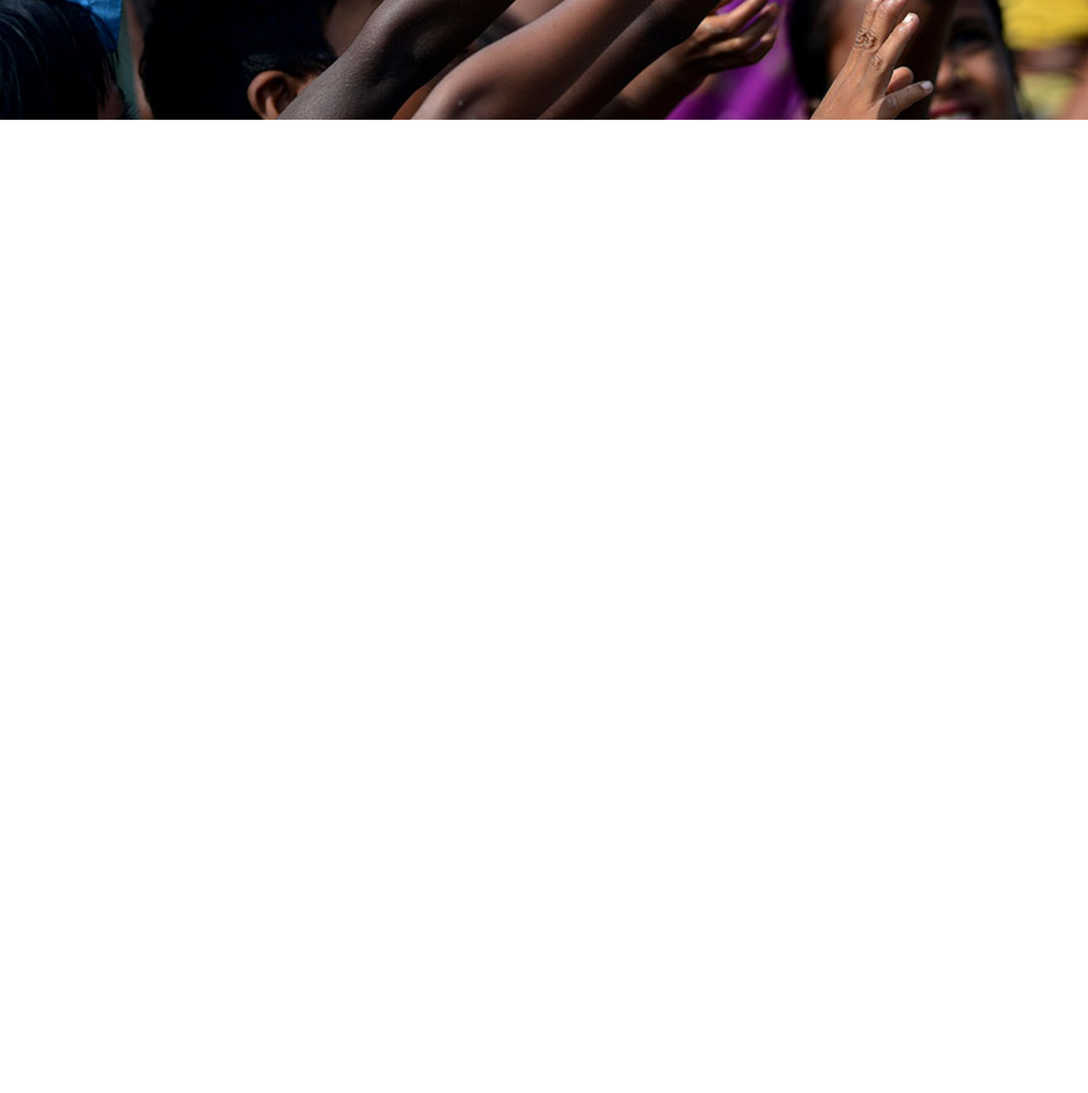
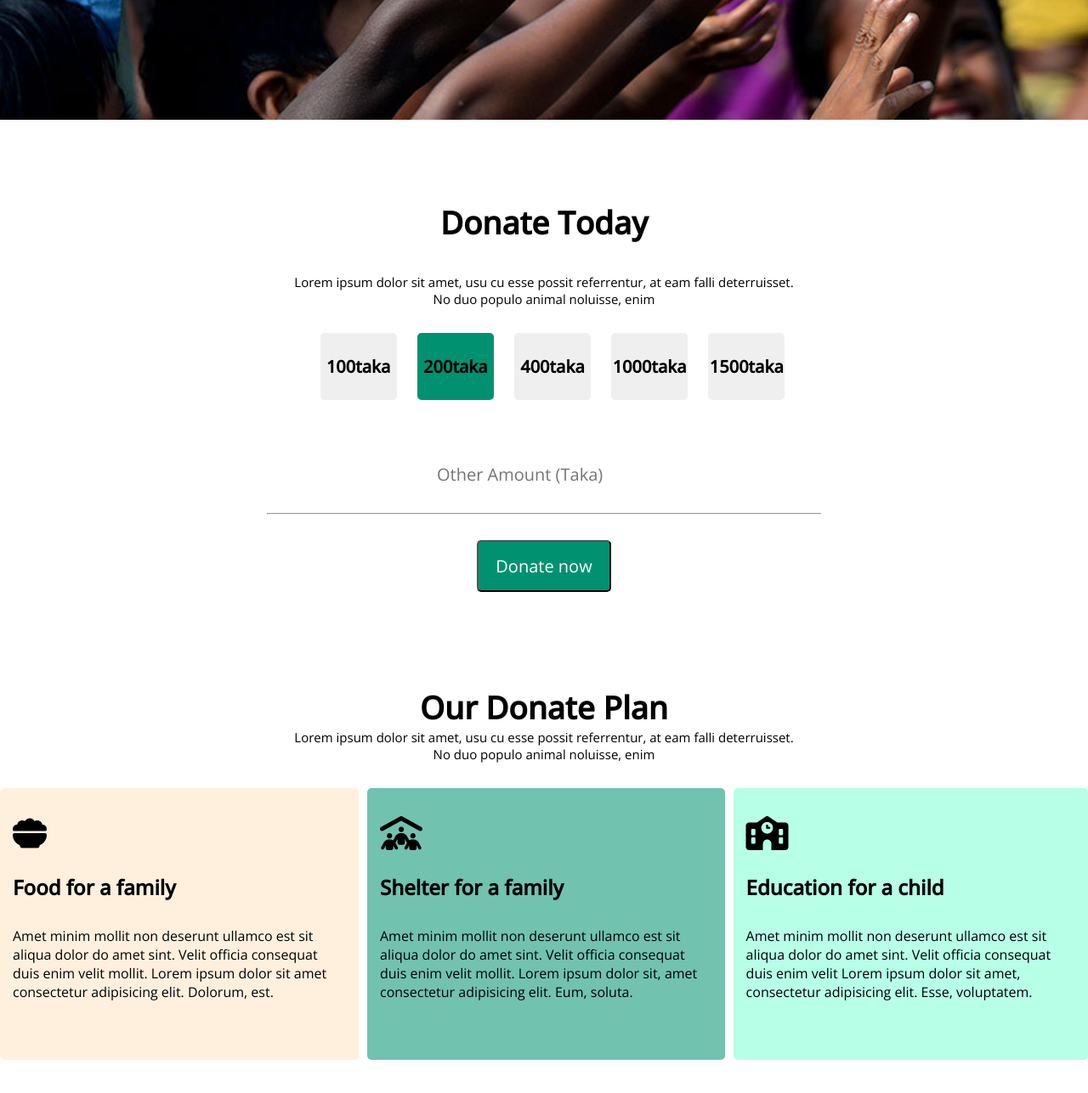
Before and after one commit to Antor-094/donate-today, a plain HTML site: page index.html in a window 1280 px wide. Shown: the part 589-1876 px from the top of the page at 85% size. Before the commit the page ends 800 px from the top, so only its background shows below. Drawn offline with nearby package versions, Linux system fonts and the light colour scheme.

Commit message:
donate today and the donation plan added

```diff
--- a/index.html
+++ b/index.html
@@ -8,7 +8,12 @@
     <title>Donate Today</title>
     <link rel="shortcut icon" href="icons/icon11.svg" type="image/x-icon">
     <link rel="stylesheet" href="styles/styles.css">
-    <link rel="preconnect" href="https://fonts.googleapis.com"><link rel="preconnect" href="https://fonts.gstatic.com" crossorigin><link href="https://fonts.googleapis.com/css2?family=Open+Sans:wght@400;500&family=Space+Grotesk:wght@500&display=swap" rel="stylesheet">
+    <link rel="preconnect" href="https://fonts.googleapis.com">
+    <link rel="preconnect" href="https://fonts.gstatic.com" crossorigin>
+    <script src="https://kit.fontawesome.com/bc75217998.js" crossorigin="anonymous"></script>
+    <link
+        href="https://fonts.googleapis.com/css2?family=Open+Sans:wght@400;500&family=Space+Grotesk:wght@500&display=swap"
+        rel="stylesheet">
 </head>
 
 <body>
@@ -20,10 +25,71 @@
             <p class="title-description">Lorem ipsum dolor sit amet, usu cu esse possit referrentur, at eam falli
                 deterruisset. No duo populo animal noluisse, enim</p>
 
-               <button class="btn-primary">Donate Now</button>
+            <button class="btn-primary">Donate Now</button>
         </div>
 
     </header>
+    <main>
+        <section class="donate-today-section">
+
+            <h2 class="donate-title-text">
+                Donate Today
+            </h2>
+            <p class="donate-title-description">
+                Lorem ipsum dolor sit amet, usu cu esse possit referrentur, at eam falli
+                deterruisset. No duo populo animal noluisse, enim
+            </p>
+          <div class="amount-button">
+            <button class="btn">100taka</button>
+            <button class="btn btn1">200taka</button>
+            <button class="btn">400taka</button>
+            <button class="btn">1000taka</button>
+            <button class="btn">1500taka</button>
+          </div>
+
+          <input  type="number" placeholder="Other Amount (Taka)"><br>
+          <hr>
+          <button class="btn-primary">Donate now</button>
+
+        </section>
+        <section class="our-donation-plan">
+            <h1 class="donate-plan-text">Our Donate Plan</h1>
+            <p class="donate-plan-description">Lorem ipsum dolor sit amet, usu cu esse possit referrentur, at eam falli
+                deterruisset. No duo populo animal noluisse, enim</p>
+                <div class="donate-plan">
+                    <div class="donate-plan-div bgcolor3">
+
+                        <h1 class="iconsize"><i class="fa-solid fa-bowl-food"></i></h1>
+                        <h1 class="food-text">Food for a family</h1>
+                        <p class="food-descriptipon">Amet minim mollit non deserunt
+                            ullamco est sit aliqua dolor do amet
+                            sint. Velit officia consequat duis enim
+                            velit mollit. Lorem ipsum dolor sit amet consectetur adipisicing elit. Dolorum, est.</p>
+                       </div>
+                       <div class="donate-plan-div bgcolor1">
+
+                        <h1 class="iconsize"><i class="fa-solid fa-people-roof"></i></h1>
+                        <h1 class="food-text">Shelter for a family</h1>
+                        <p>Amet minim mollit non deserunt
+                            ullamco est sit aliqua dolor do amet
+                            sint. Velit officia consequat duis enim
+                            velit mollit. Lorem ipsum dolor sit, amet consectetur adipisicing elit. Eum, soluta.</p>
+                       </div>
+                       <div class="donate-plan-div bgcolor2">
+
+                        <h1 class="iconsize"><i class="fa-solid fa-school"></i></h1>
+                        <h1 class="food-text">Education for a child</h1>
+                        <p>Amet minim mollit non deserunt
+                            ullamco est sit aliqua dolor do amet
+                            sint. Velit officia consequat duis enim
+                            velit Lorem ipsum dolor sit amet, consectetur adipisicing elit. Esse, voluptatem.</p>
+                       </div>
+
+                </div>
+        </section>
+
+        <br><br>
+    </main>
 </body>
 
 </html>
--- a/styles/styles.css
+++ b/styles/styles.css
@@ -32,9 +32,112 @@
 
 }
 .btn-primary{
-    background-color: orange;
+    background-color: #009270;
     padding: 15px 20px;
     font-size: 20px;
     color: white;
     border-radius: 5px;
 }
+
+/* Donate today section */
+main{
+    max-width: 1300px;
+    margin: auto;
+    box-sizing:border-box;
+}
+.donate-today-section{
+    text-align: center;
+    margin-top: 60px;
+}
+.donate-title-text{
+    font-size: 37px;
+    padding: 35px 0px;
+}
+.donate-title-description{
+    font-size: 15px;
+    padding-bottom: 30px;
+    width: 590px;
+    margin: auto;
+}
+.btn{
+    margin-bottom: 49px;
+    margin-left: 20px;
+    border-radius: 5px;
+    font-weight: bold;
+    font-size:20px ;
+    border: 0;
+     height: 79px;
+     width:90px
+
+
+
+}
+.btn1{
+    background-color: #009270;
+}
+.donate-today-section input{
+    margin-bottom: 7px;
+    border-top-style: hidden;
+    border-right-style: hidden;
+    border-left-style: hidden;
+    border-bottom-style: hidden;
+    padding: 25px 40px;
+    font-size: 20px;
+    color: whitesmoke;
+
+}
+hr{
+    width: 650px;
+    margin: auto;
+    margin-bottom: 30px;
+}
+/* Our Donate Plan
+section */
+
+
+.our-donation-plan{
+    text-align: center;
+    margin-top: 110px;
+}
+.donate-plan-text{
+    font-size:37px ;
+}
+.donate-plan-description{
+    font-size: 15px;
+    padding-bottom: 30px;
+    width: 590px;
+    margin: auto;
+
+}
+.donate-plan{
+    display: flex;
+    text-align: left;
+
+    gap: 10px;
+}
+.donate-plan-div{
+
+    height: 270px;
+    padding: 25px 15px;
+    border-radius: 5px;
+}
+.bgcolor1{
+    background-color: #0092708d;
+}
+.bgcolor2{
+    background-color: rgba(127, 255, 212, 0.56);
+
+}
+.bgcolor3{
+    background-color: rgba(255, 228, 196, 0.566);
+}
+.iconsize{
+    font-size: 40px;
+    margin-bottom: 20px;
+}
+.food-text{
+    margin-bottom: 30px;
+}
+.food-descriptipon{
+    text-align: left;
+}
```
